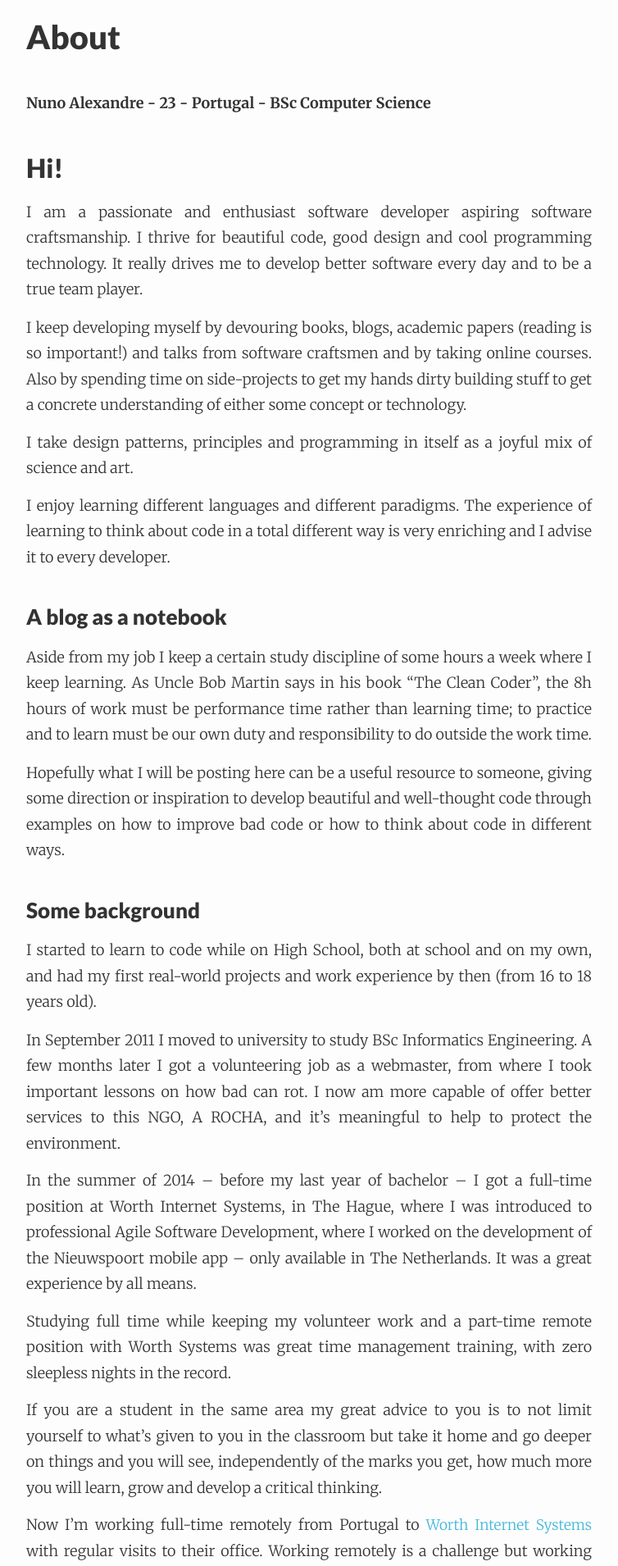
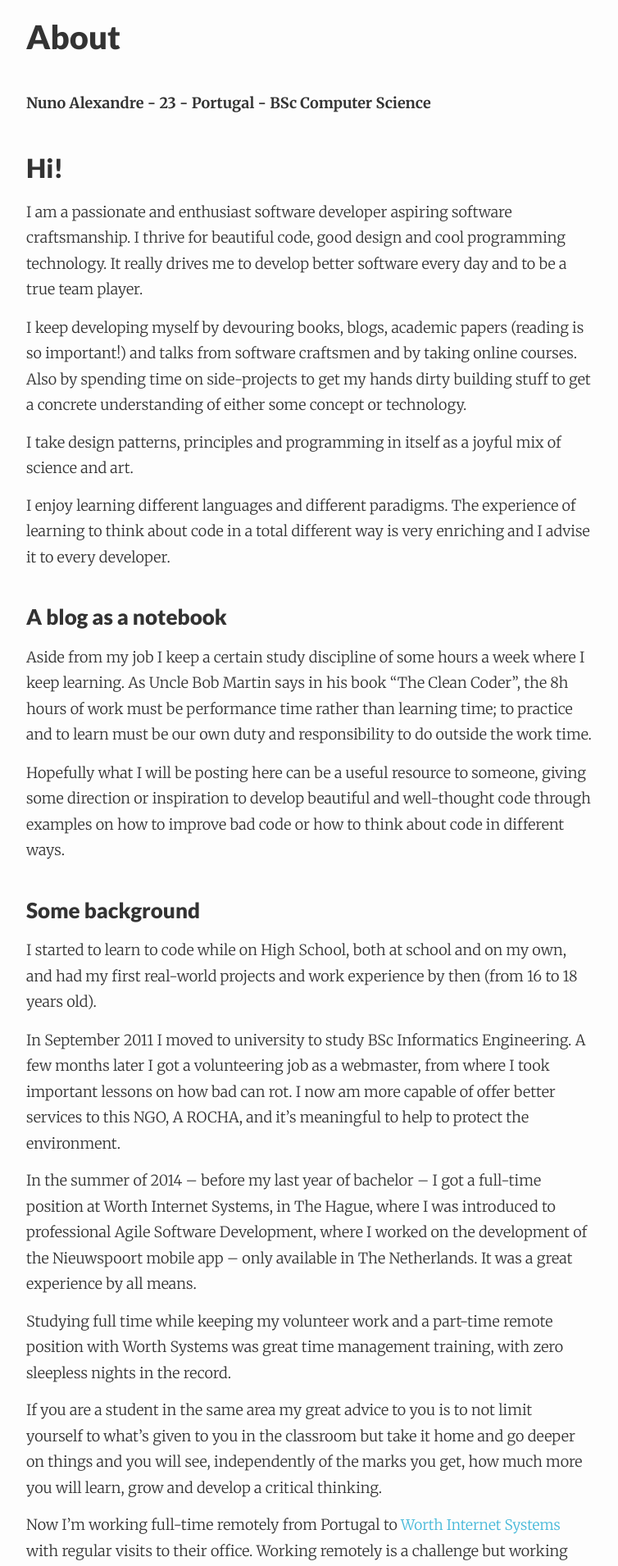
Before and after one commit to NunoAlexandre/nunoalexandre.github.io, a Jekyll site: the page built from zabout.md, in a window 1280 px wide. Shown: the part 443-2353 px from the top of the page at 82% size, without its empty margins (263-1017 px from the left). Built offline with Jekyll 4.4.1, drawn with Linux system fonts in a browser that asks for light colours; comment, search, counter and statistics services are not loaded.

Commit message:
Removing justify property for text and reducing content width $on-palm by 10px;

```diff
--- a/_sass/_layout.scss
+++ b/_sass/_layout.scss
@@ -282,11 +282,6 @@ a.page-link:hover {
     color: $brand-color;
 }
 
-
-.wrapper {
-   text-align: justify;
-}
-
 @media screen and (max-width: 800px) {
     .wrapper {
         padding-right: 50px;
--- a/css/main.scss
+++ b/css/main.scss
@@ -27,7 +27,7 @@ $grey-color-dark:  darken($grey-color, 25%);
 // Width of the content area
 $content-width:    750px;
 
-$on-palm:          590px;
+$on-palm:          585px;
 $on-laptop:        750px;
 
 
```
